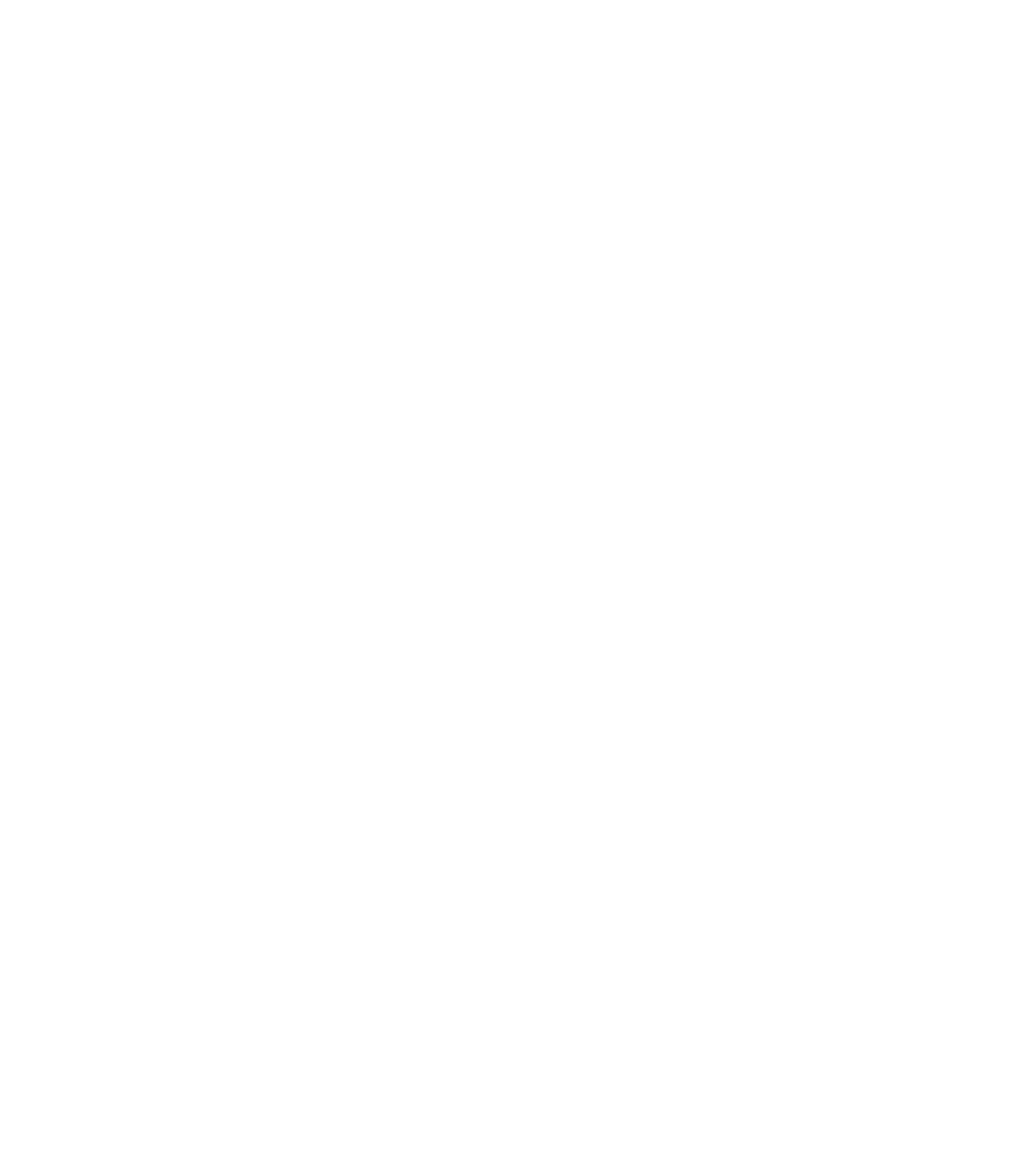
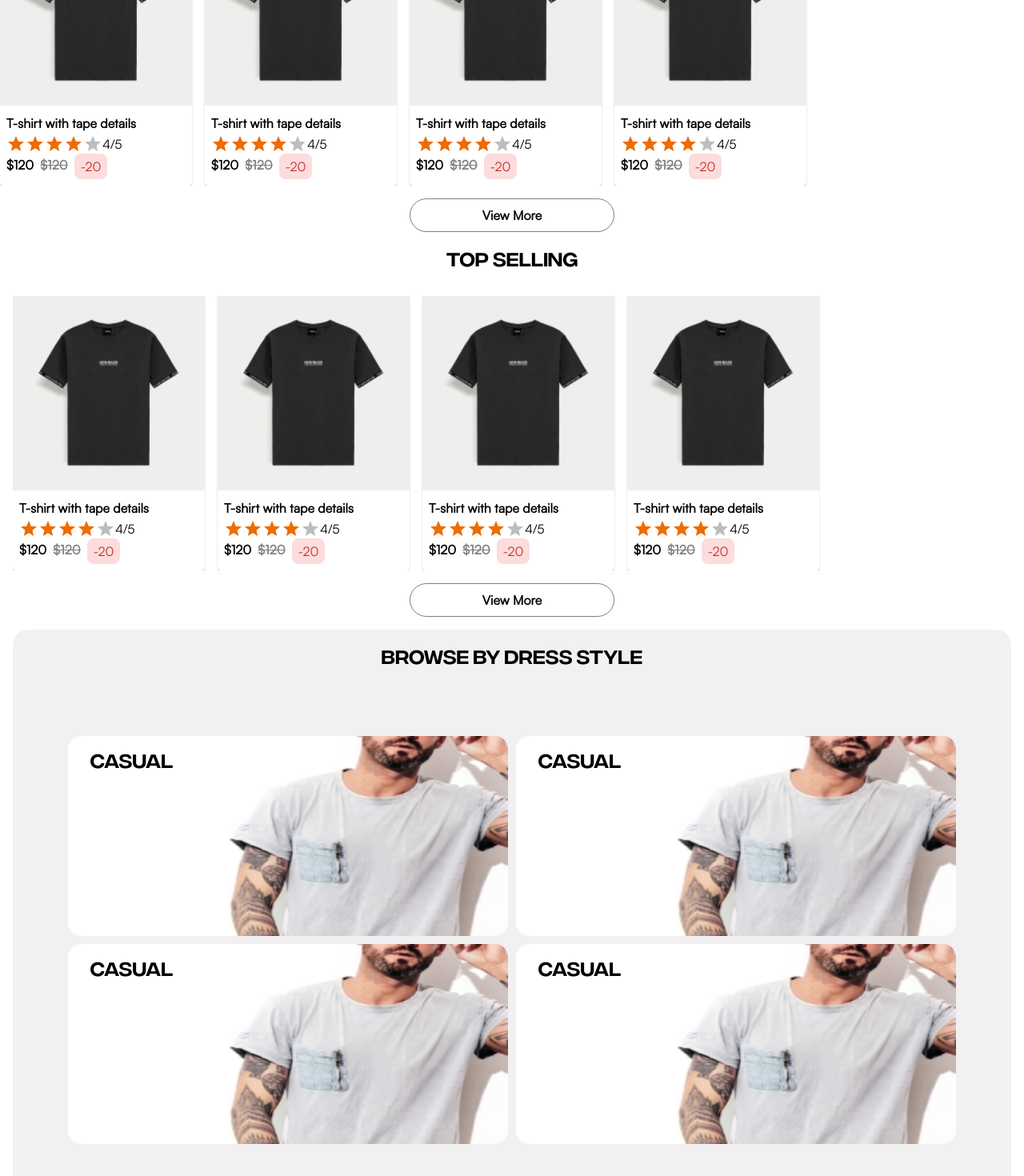
Before and after one commit to Sujai123/shopdotco, a React (Vite) app: page / in a window 1280 px wide. Shown: the part 840-2310 px from the top of the page at 80% size. Before the commit the page ends 800 px from the top, so only its background shows below. Built offline with nearby package versions, Linux system fonts and the light colour scheme.

Commit message:
home page

```diff
--- /dev/null
+++ b/src/components/OfferPercentage.tsx
@@ -0,0 +1,31 @@
+import { alpha, Box, styled, Typography, useTheme } from '@mui/material'
+import React from 'react'
+
+const Container = styled(Box)(({theme}) => ({
+  padding: theme.spacing(.5, 1),
+  borderRadius: '.5rem'
+}));
+
+const OfferPercentage = ({value, status}) => {
+  const theme = useTheme();
+
+  return (
+    <Box>
+      {(status === 'success') ? (
+      <Container color={theme.palette.success.dark} bgcolor={alpha(theme.palette.success.light, .2)}>
+        <Typography>
+          {value}
+        </Typography>
+      </Container>
+      ) : (
+        <Container color={theme.palette.error.dark} bgcolor={alpha(theme.palette.error.light, .2)}>
+          <Typography>
+            {value}
+          </Typography>
+        </Container>
+      )}
+    </Box>
+  )
+}
+
+export default OfferPercentage
--- /dev/null
+++ b/src/components/Rating.tsx
@@ -0,0 +1,28 @@
+import { Star } from '@mui/icons-material'
+import { Box, Stack, Typography } from '@mui/material'
+import React from 'react'
+
+
+const MAX_RATING = 5;
+
+const Rating = ({
+  value
+}) => {
+  return (
+    <Box>
+      <Stack direction={'row'}>
+        {new Array(value).fill(null).map(() => (
+          <Star color='warning' />
+        ))}
+        {new Array(MAX_RATING - value).fill(null).map(() => (
+          <Star color='disabled' />
+        ))}
+        <Box>
+          <Typography>{value}/{MAX_RATING}</Typography>
+        </Box>
+      </Stack>
+    </Box>
+  )
+}
+
+export default Rating
--- /dev/null
+++ b/src/components/home/BrowseByStyle.tsx
@@ -0,0 +1,61 @@
+import { Box, Grid2 as Grid, styled, Typography, useTheme } from '@mui/material'
+import Man1 from '../../assets/images/Man1.png'
+
+
+const StyledTypography = styled(Typography)`
+  position: absolute;
+  top: 5%;
+  left: 5%;
+`
+
+const StyledImage = styled('img')`
+  border-radius: 16px;
+  max-height: 250px;
+`
+
+const StyledBox = styled(Box)`
+  margin: 5px;
+`
+
+const BrowseByStyle = () => {
+  const theme = useTheme()
+  return (
+    <Box m={2} bgcolor={theme.palette.primary.dark} borderRadius={5}>
+      <Box textAlign={"center"} p={2}>
+        <Typography variant='h5'>Browse By Dress Style</Typography>
+      </Box>
+      <Grid container p={8}>
+        <Grid size={{xs: 12, md: 6}}>
+          <StyledBox position={"relative"}>
+            <StyledImage src={Man1} />
+            <StyledTypography variant='h5'>Casual</StyledTypography>
+          </StyledBox>
+        </Grid>
+
+        <Grid size={{xs: 12, md: 6}}>
+          <StyledBox position={"relative"}>
+            <StyledImage src={Man1} />
+            <StyledTypography variant='h5'>Casual</StyledTypography>
+          </StyledBox>
+        </Grid>
+
+        <Grid size={{xs: 12, md: 6}}>
+          <StyledBox position={"relative"}>
+            <StyledImage src={Man1} />
+            <StyledTypography variant='h5'>Casual</StyledTypography>
+          </StyledBox>
+        </Grid>
+
+        <Grid size={{xs: 12, md: 6}}>
+          <StyledBox position={"relative"}>
+            <StyledImage src={Man1} />
+            <StyledTypography variant='h5'>Casual</StyledTypography>
+          </StyledBox>
+        </Grid>
+
+      </Grid>
+    </Box>
+  )
+}
+
+export default BrowseByStyle
--- /dev/null
+++ b/src/components/home/NewArrivals.tsx
@@ -0,0 +1,55 @@
+import {
+  Typography,
+  Box,
+  Stack,
+  Button,
+  styled,
+  useTheme,
+  IconButton,
+} from "@mui/material";
+import React from "react";
+import ProductCard from "./ProductCard";
+import Shirt1 from "../../assets/dynamicImages/shirt1.png";
+import newArrivals from "../../dynamicConstants/newArrivals";
+
+const StyledButton = styled(Button)(({ theme }) => ({
+  padding: theme.spacing(1),
+  width: "100%",
+  borderRadius: "100vh",
+  [theme.breakpoints.up("sm")]: {
+    width: "20%",
+  },
+}));
+
+const NewArrivals = () => {
+  const theme = useTheme();
+  return (
+    <Box>
+      <Typography variant="h5" textAlign={"center"} padding={2}>
+        New Arrivals
+      </Typography>
+      <Box>
+        <Stack direction={"row"} overflow={"auto"} gap={2}>
+          {newArrivals.map((arrival) => (
+            <ProductCard
+              imgSrc={arrival.imgSrc}
+              title={arrival.title}
+              rating={arrival.rating}
+              price={arrival.price}
+            />
+          ))}
+        </Stack>
+      </Box>
+
+      <Box textAlign={"center"} mt={2}>
+        <StyledButton color={'secondary'} variant="outlined">
+          <Typography fontWeight={"bold"} textTransform={"capitalize"}>
+            View More
+          </Typography>
+        </StyledButton>
+      </Box>
+    </Box>
+  );
+};
+
+export default NewArrivals;
--- /dev/null
+++ b/src/components/home/ProductCard.tsx
@@ -0,0 +1,58 @@
+import { Box, Paper, Stack, styled, Typography } from "@mui/material";
+import React from "react";
+import Rating from "../Rating";
+import OfferPercentage from "../OfferPercentage";
+
+const Image = styled("img")``;
+
+const ImageContainer = styled(Box)`
+  width: 15rem;
+`;
+
+const OfferPrice = styled(Typography)`
+  text-decoration: line-through;
+  color: gray;
+`;
+
+const ProductCard = ({
+  imgSrc,
+  title,
+  rating,
+  price,
+  offerPrice,
+  offerPercentage,
+}) => {
+  return (
+    <Box>
+      <Paper elevation={1}>
+        <ImageContainer>
+          <Image src={imgSrc} alt={imgSrc} />
+        </ImageContainer>
+
+        <Box p={1}>
+          <Box>
+            <Typography variant="subtitle1" fontWeight={"bold"}>
+              {title}
+            </Typography>
+          </Box>
+
+          <Rating value={rating} />
+
+          <Box>
+            <Stack direction={"row"} spacing={1}>
+              <Typography variant="subtitle1" fontWeight={"bold"}>
+                ${price}
+              </Typography>
+              <OfferPrice variant="subtitle1" fontWeight={"bold"}>
+                ${price}
+              </OfferPrice>
+              <OfferPercentage value={'-20'} status={'profit'} />
+            </Stack>
+          </Box>
+        </Box>
+      </Paper>
+    </Box>
+  );
+};
+
+export default ProductCard;
--- /dev/null
+++ b/src/components/home/TopSelling.tsx
@@ -0,0 +1,47 @@
+import { Typography, Box, Stack, Button, styled, useTheme } from "@mui/material";
+import React from "react";
+import ProductCard from "./ProductCard";
+import Shirt1 from "../../assets/dynamicImages/shirt1.png";
+import newArrivals from "../../dynamicConstants/newArrivals";
+
+const StyledButton = styled(Button)(({ theme }) => ({
+  padding: theme.spacing(1),
+  width: "100%",
+  borderRadius: "100vh",
+  [theme.breakpoints.up("sm")]: {
+    width: "20%",
+  },
+}));
+
+const TopSelling = () => {
+  const theme = useTheme();
+  return (
+    <Box>
+      <Typography variant="h5" textAlign={"center"} padding={2}>
+        Top Selling
+      </Typography>
+      <Box p={2}>
+        <Stack direction={"row"} overflow={"auto"} gap={2}>
+          {newArrivals.map((arrival) => (
+            <ProductCard
+              imgSrc={arrival.imgSrc}
+              title={arrival.title}
+              rating={arrival.rating}
+              price={arrival.price}
+            />
+          ))}
+        </Stack>
+      </Box>
+
+      <Box textAlign={"center"}>
+        <StyledButton color={'secondary'} variant="outlined">
+          <Typography fontWeight={"bold"} textTransform={"capitalize"}>
+            View More
+          </Typography>
+        </StyledButton>
+      </Box>
+    </Box>
+  );
+};
+
+export default TopSelling;
--- /dev/null
+++ b/src/dynamicConstants/newArrivals.ts
@@ -0,0 +1,25 @@
+import Shirt1 from '../assets/dynamicImages/shirt1.png'
+
+const dresses = [{
+  imgSrc: Shirt1,
+  title: "T-shirt with tape details",
+  rating: 4,
+  price: 120,
+}, {
+  imgSrc: Shirt1,
+  title: "T-shirt with tape details",
+  rating: 4,
+  price: 120,
+}, {
+  imgSrc: Shirt1,
+  title: "T-shirt with tape details",
+  rating: 4,
+  price: 120,
+}, {
+  imgSrc: Shirt1,
+  title: "T-shirt with tape details",
+  rating: 4,
+  price: 120,
+}]
+
+export default dresses;
--- a/src/pages/Home.tsx
+++ b/src/pages/Home.tsx
@@ -1,12 +1,18 @@
 import { Box, Typography } from "@mui/material"
 import Hero from "../components/home/Hero"
 import BrandList from "../components/home/BrandList"
+import NewArrivals from "../components/home/NewArrivals"
+import TopSelling from "../components/home/TopSelling"
+import BrowseByStyle from "../components/home/BrowseByStyle"
 
 const Home = () => {
   return (
     <Box>
       <Hero />
       <BrandList />
+      <NewArrivals />
+      <TopSelling />
+      <BrowseByStyle />
     </Box>
   )
 }
```
Also changed, not shown: src/assets/dynamicImages/shirt1.png (added), src/assets/images/Man1.png (added).
